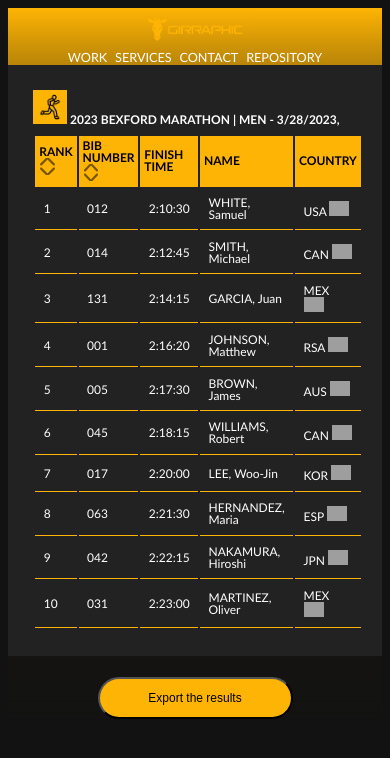
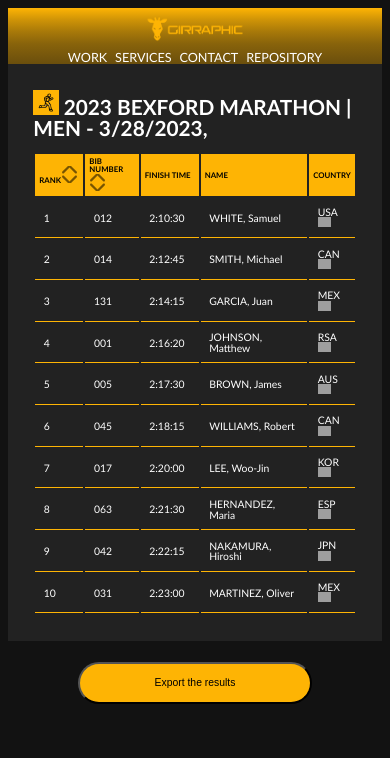
Before and after one commit to daniela-park/Girraphic, a React (Vite) app: page / in a window 390 px wide. Shown: the top 758 px of the page. Built offline with nearby package versions, Linux system fonts and the light colour scheme; grey boxes are pictures that could not be loaded.

Commit message:
Media queries amended

```diff
--- a/index.html
+++ b/index.html
@@ -2,7 +2,7 @@
 <html lang="en">
   <head>
     <meta charset="UTF-8" />
-    <link rel="icon" type="image/svg+xml" href="/favicon.png" />
+    <link rel="icon" type="image/svg+xml" href="/favicon.ico" />
     <meta name="viewport" content="width=device-width, initial-scale=1.0" />
     <title>Girraphic | Marathon Results</title>
   </head>
--- a/src/components/ExportButton/ExportButton.css
+++ b/src/components/ExportButton/ExportButton.css
@@ -13,29 +13,22 @@ button:hover {
 }
 
 /* Tablets*/
-@media screen and (max-width: 825px) {
+@media screen and (max-width: 768px) {
     button {
         width: 40vw;
     }
 }
 
 /* Large Screen Mobiles*/
-@media screen and (max-width: 500px) {
+@media screen and (max-width: 624px) {
     button {
         width: 50vw;
     }
 }
 
 /* Small Screen Mobiles*/
-@media screen and (max-width: 375px) {
+@media screen and (max-width: 480px) {
     button {
         width: 60vw;
     }
 }
-
-/* Extra Small Screen Mobiles*/
-@media screen and (max-width: 350px) {
-    button {
-        width: 70vw;
-    }
-}
--- a/src/components/NavBar/NavBar.css
+++ b/src/components/NavBar/NavBar.css
@@ -19,7 +19,7 @@
 }
 
 /* Large Screen Mobiles*/
-@media screen and (max-width: 525px) {
+@media screen and (max-width: 624px) {
     .navbar-container img {
         height: 3vh;
         margin: 1vh;
@@ -34,7 +34,7 @@
 }
 
 /* Small Screen Mobiles*/
-@media screen and (max-width: 475px) {
+@media screen and (max-width: 480px) {
     .navbar-container {
         flex-direction: column;
     }
--- a/src/components/ResultsTable/ResultsTable.css
+++ b/src/components/ResultsTable/ResultsTable.css
@@ -52,13 +52,12 @@ tr:hover {
 }
 
 /* Tablets*/
-@media screen and (max-width: 825px) {
-    h1 {
-        font-size: 1.5rem;
-    }
-
+@media screen and (max-width: 768px) {
     .table-container {
         width: 100%;
+    }
+    .table-container h1 {
+        font-size: 2rem;
     }
 
     th {
@@ -67,20 +66,14 @@ tr:hover {
 }
 
 /* Large Screen Mobiles*/
-@media screen and (max-width: 500px) {
-    h1 {
-        font-size: 1rem;
-    }
+@media screen and (max-width: 624px) {
     h1 img {
         height: 4vh;
     }
 }
 
 /* Small Screen Mobiles*/
-@media screen and (max-width: 375px) {
-    h1 {
-        font-size: 0.5rem;
-    }
+@media screen and (max-width: 480px) {
     h1 img {
         height: 3vh;
     }
@@ -93,10 +86,3 @@ tr:hover {
         height: 10px;
     }
 }
-
-/* Extra Small Screen Mobiles*/
-@media screen and (max-width: 350px) {
-    h1 img {
-        height: 2vh;
-    }
-}
--- a/src/index.css
+++ b/src/index.css
@@ -8,15 +8,12 @@
   line-height: 1;
   font-weight: 100;
   overflow-x: hidden;
-
   color-scheme: light dark;
   color: white;
-  /* background: linear-gradient(to top, #121212, 85%, #feb404) */
   background-color: #121212;
 }
 
 main {
-  /* background-color: #121212; */
   background: linear-gradient(to top, #121212, 85%, #feb404)
 }
 
@@ -25,28 +22,19 @@ a {
 }
 
 /* Large Screen Mobiles*/
-@media screen and (max-width: 500px) {
+@media screen and (max-width: 624px) {
   :root {
     font-size: 0.75rem;
   }
-}
-
-/* Small Screen Mobiles*/
-@media screen and (max-width: 350px) {
-  :root {
-    font-size: 0.5rem;
+  main {
+    background: linear-gradient(to top, #121212, 95%, #feb404)
   }
 }
 
-/* @media (prefers-color-scheme: light) {
+
+/* Small Screen Mobiles*/
+@media screen and (max-width: 480px) {
   :root {
-    color: white;
-    background-color: black;
+    font-size: 0.65rem;
   }
-  a:hover {
-    color: #747bff;
-  }
-  button {
-    background-color: #f9f9f9;
-  }
-} */
+}
```
Also changed, not shown: Draft.txt (deleted), public/GirraphicLogoWhite.png (added), public/favicon.png (deleted), 1 other file (tests, documents, lock files or other folders).
